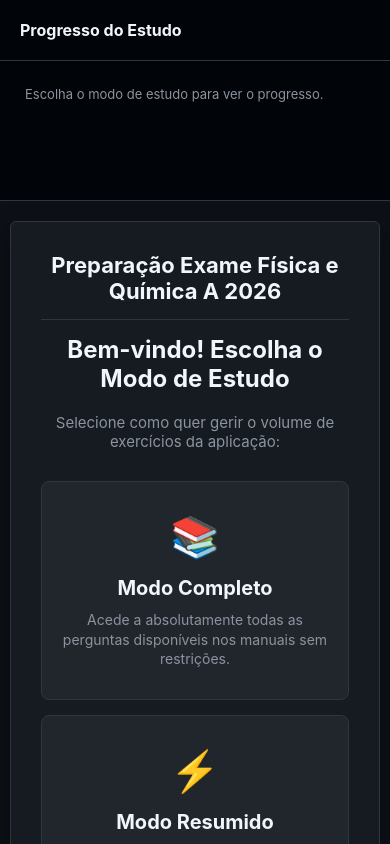
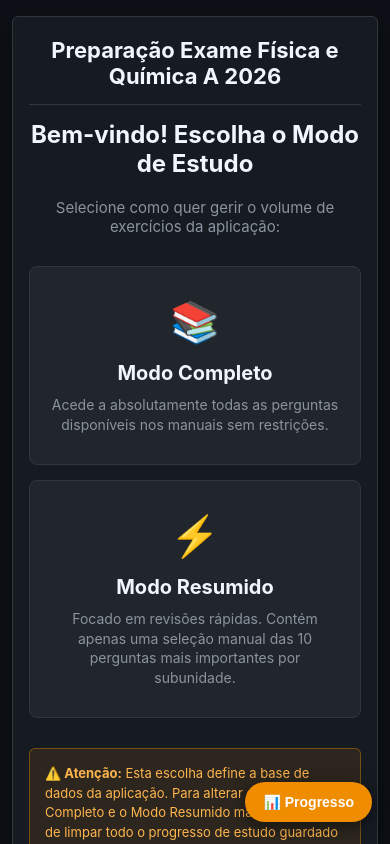
Before and after one commit to olattf/ExameFQA2026, a plain HTML site: page index.html in a window 390 px wide. Drawn offline with Linux system fonts and the light colour scheme.

Commit message:
v1.7
mobile

```diff
--- a/index.html
+++ b/index.html
@@ -68,19 +68,72 @@
         .btn-reset { background-color: rgba(218, 54, 51, 0.1); color: #ff7b72; border: 1px solid rgba(218, 54, 51, 0.4); padding: 8px 12px; font-size: 12px; border-radius: 6px; cursor: pointer; width: 100%; font-weight: 600; transition: background-color 0.2s; }
         .btn-reset:hover { background-color: var(--incorrect-color); color: #ffffff; }
         .completed-badge { float: right; font-size: 12px; background-color: rgba(35, 134, 54, 0.2); color: #56d364; padding: 2px 8px; border-radius: 12px; border: 1px solid var(--correct-color); }
+        /* Botão flutuante para abrir sidebar em mobile */
+        .sidebar-toggle {
+            display: none;
+            position: fixed;
+            bottom: 22px;
+            right: 18px;
+            z-index: 200;
+            background-color: var(--accent-color);
+            color: #fff;
+            border: none;
+            border-radius: 50px;
+            padding: 12px 18px;
+            font-size: 14px;
+            font-weight: 600;
+            cursor: pointer;
+            box-shadow: 0 4px 16px rgba(0,0,0,0.5);
+        }
+        .sidebar-toggle:active { transform: scale(0.96); }
+
+        /* Overlay escuro por trás da sidebar */
+        .sidebar-overlay {
+            display: none;
+            position: fixed;
+            inset: 0;
+            background: rgba(0,0,0,0.6);
+            z-index: 99;
+        }
+        .sidebar-overlay.active { display: block; }
+
         @media (max-width: 768px) {
-            .layout { flex-direction: column; }
-            .sidebar { width: 100%; height: 200px; border-right: none; border-bottom: 1px solid var(--border-color); }
+            /* Sidebar como drawer que desliza da esquerda */
+            .sidebar {
+                position: fixed;
+                top: 0; left: 0;
+                height: 100%;
+                width: 85%;
+                max-width: 320px;
+                z-index: 100;
+                transform: translateX(-100%);
+                transition: transform 0.28s ease;
+            }
+            .sidebar.open { transform: translateX(0); }
+
+            .main-wrapper { width: 100%; }
             .mode-grid { grid-template-columns: 1fr; gap: 15px; }
-            .content-area { padding: 20px 10px; }
+            .content-area { padding: 16px 12px; }
+            .container { padding: 20px 16px; }
+            .sidebar-toggle { display: block; }
+            .footer { font-size: 11px; padding: 12px 10px; line-height: 1.6; }
         }
     </style>
 </head>
 <body>
+    <!-- Overlay para fechar a sidebar ao tocar fora -->
+    <div class="sidebar-overlay" id="sidebar-overlay" onclick="closeSidebar()"></div>
+
+    <!-- Botão flutuante visível só em mobile -->
+    <button class="sidebar-toggle" id="sidebar-toggle" onclick="openSidebar()">📊 Progresso</button>
+
     <div class="layout">
-        <aside class="sidebar">
+        <aside class="sidebar" id="sidebar">
             <div class="sidebar-header">
-                <div>Progresso do Estudo</div>
+                <div style="display:flex; justify-content:space-between; align-items:center;">
+                    <span>Progresso do Estudo</span>
+                    <button onclick="closeSidebar()" style="display:none; background:none; border:none; color:var(--text-muted); font-size:20px; cursor:pointer; padding:0; line-height:1;" id="sidebar-close-btn">✕</button>
+                </div>
                 <div id="mode-badge-container"></div>
                 <div id="sidebar-footer-area" style="display:none; margin-top: 10px;">
                     <button class="btn-reset" onclick="triggerFullReset()">🗑️ Apagar Todo o Progresso</button>
@@ -592,6 +645,17 @@
             renderApp();
         }
 
+        // ── Sidebar drawer (mobile) ───────────────────────────────────────
+        function openSidebar() {
+            document.getElementById('sidebar').classList.add('open');
+            document.getElementById('sidebar-overlay').classList.add('active');
+            document.getElementById('sidebar-close-btn').style.display = 'block';
+        }
+        function closeSidebar() {
+            document.getElementById('sidebar').classList.remove('open');
+            document.getElementById('sidebar-overlay').classList.remove('active');
+        }
+
         // ── Arrancar ──────────────────────────────────────────────────────
         renderApp();
     </script>
```
